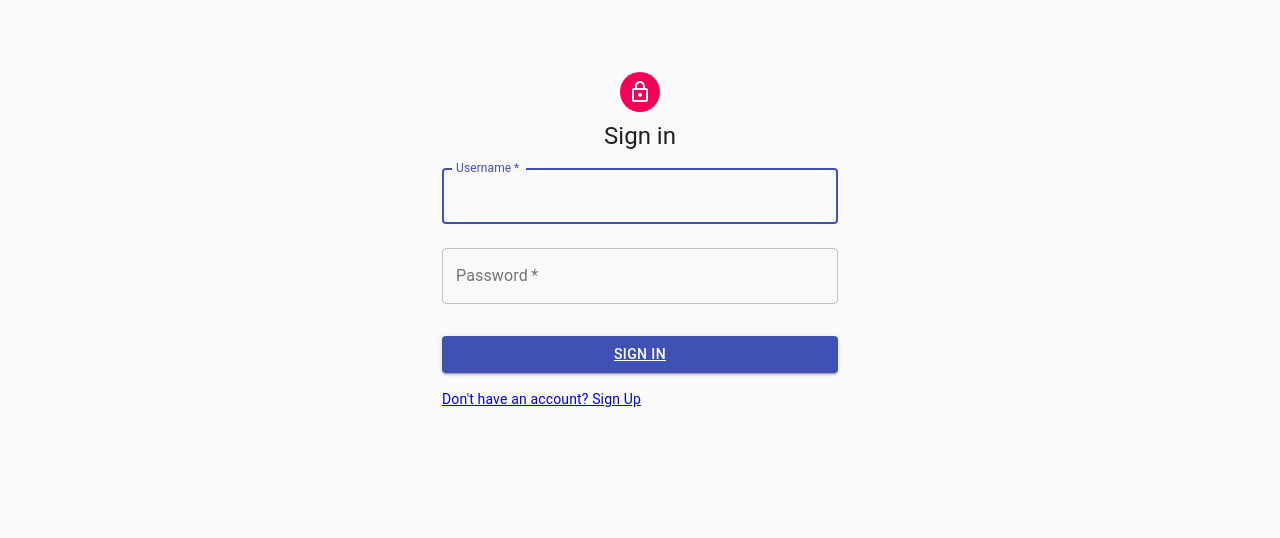
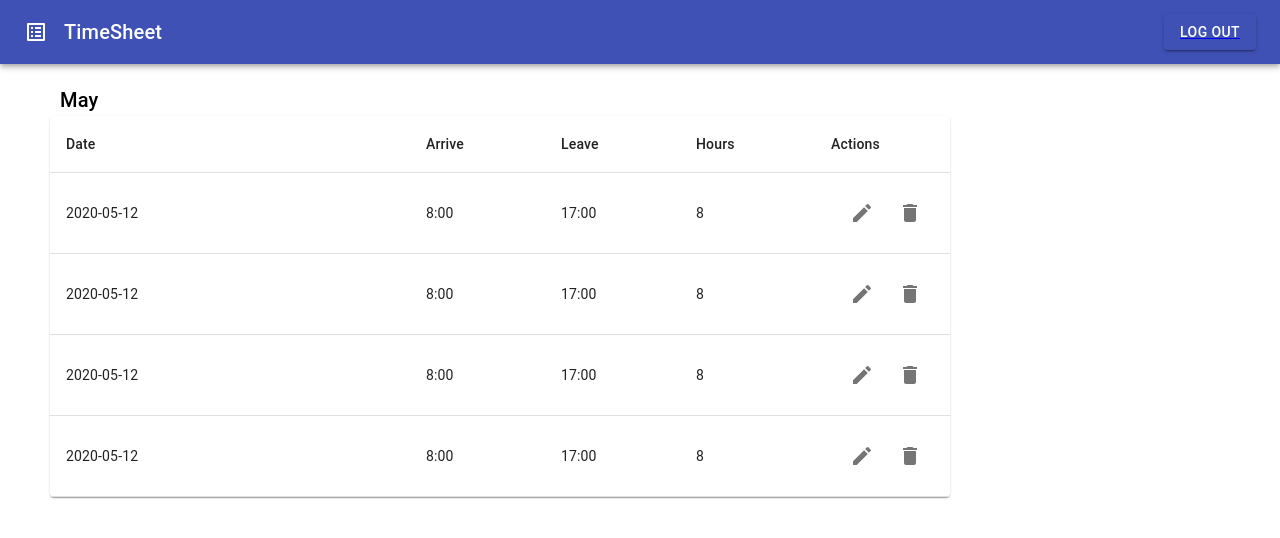
Before and after one commit to noramehesz/timesheet, a React (Create React App) app in the folder my-app/: page /studentPage in a window 1280 px wide. Shown: the top 538 px of the page. Built offline with nearby package versions, Linux system fonts and the light colour scheme.

Commit message:
timetable is ready & modify, save almost ready

```diff
--- a/my-app/src/App.tsx
+++ b/my-app/src/App.tsx
@@ -19,10 +19,10 @@ export enum UserType {
 }
 
 export type TimeSheet = {
-    owner: {type: User, required: true},
-    job: String,
-    timeSheetDate: {day: Day, time: Time},
-    days: [],
+    owner?: {type: User},
+    job?: String,
+    timeSheetDate: Date,
+    days: Day[],
 };
 
 type Time = {
@@ -32,9 +32,9 @@ type Time = {
 
 type Day =  {
     dayOfMoth: number,
-    arrive: Time,
-    leave: Time,
-    workingHours: number,
+    arrive: string,
+    leave: string,
+    workingHours: string,
 }
 
 export type User = {
@@ -63,7 +63,7 @@ function App() {
                     <Route path={"/signUp"}>
                         <SignUp setUser={setUser}/>
                     </Route>
-                    { user != null &&
+                    { // user != null &&
                         <Route path={"/studentPage"}>
                             <MainPageForStudent user={user} setUserState={setUser}/>
                         </Route>
--- a/my-app/src/NavBar.tsx
+++ b/my-app/src/NavBar.tsx
@@ -1,5 +1,5 @@
 import Toolbar from "@material-ui/core/Toolbar";
-import AccountCircle from "@material-ui/icons/AccountCircle";
+import ListAlt from "@material-ui/icons/ListAlt";
 import Typography from "@material-ui/core/Typography";
 import {Link} from "react-router-dom";
 import Button from "@material-ui/core/Button";
@@ -23,6 +23,7 @@ const useStyles = makeStyles(theme => ({
     },
     icon: {
         marginRight: theme.spacing(2),
+        marginTop: '4px',
     },
     logOutButton: {
         display: 'flex',
@@ -46,7 +47,7 @@ export default function NavBar(props: NavBarProps) {
         <AppBar position="relative" style={{display: "flex"}}>
             <Toolbar className={classes.toolbar}>
                 <div className={classes.usersData}>
-                    <AccountCircle className={classes.icon} />
+                    <ListAlt className={classes.icon} />
                     <Typography variant="h6" color="inherit" noWrap>
                         TimeSheet
                     </Typography>
--- a/my-app/src/StudentPages/MainPageForStudent.tsx
+++ b/my-app/src/StudentPages/MainPageForStudent.tsx
@@ -1,5 +1,7 @@
 import React from 'react';
 import NavBar from "../NavBar";
+import Typography from '@material-ui/core/Typography';
+import TimeSheet from '../TimeSheet/TimeSheetComponent';
 
 interface MainPageForStudentProps {
     user: any;
@@ -10,7 +12,8 @@ export default function MainPageForStudent(props: MainPageForStudentProps) {
     return(
         <div>
             <NavBar setUserState={props.setUserState}/>
-            <p>{props.user.email}</p>
+            <Typography style={{marginLeft: '60px', marginTop: '20px'}} variant='h6'>May</Typography>
+            <TimeSheet></TimeSheet>
         </div>
     )
 }
--- /dev/null
+++ b/my-app/src/TimeSheet/TimeSheetComponent.tsx
@@ -0,0 +1,85 @@
+import React from 'react';
+import { makeStyles } from '@material-ui/core/styles';
+import Table from '@material-ui/core/Table';
+import TableBody from '@material-ui/core/TableBody';
+import TableCell from '@material-ui/core/TableCell';
+import TableContainer from '@material-ui/core/TableContainer';
+import TableHead from '@material-ui/core/TableHead';
+import TableRow from '@material-ui/core/TableRow';
+import Paper from '@material-ui/core/Paper';
+import TimeSheetRow from "./TimeSheetRow";
+import { TimeSheet } from '../App';
+
+const useStyles = makeStyles({
+    table: {
+        minWidth: 650,
+        margin: 'auto',
+    },
+    tableContainer: {
+        marginLeft: 50,
+        width: 900
+    }
+});
+
+interface TimeSheetComponentState {
+    rows: any;
+    editing: number;
+}
+
+export default function TimeSheetComponent() {
+    const testData: TimeSheet = {
+        timeSheetDate: new Date("2020-05-01"),
+        days: [
+            {dayOfMoth: 1, arrive: "8:00", leave: "17:00", workingHours: '8'},
+            {dayOfMoth: 2, arrive: "8:00", leave: "17:00", workingHours: '8'},
+            {dayOfMoth: 3, arrive: "8:00", leave: "17:00", workingHours: '8'},
+            {dayOfMoth: 4, arrive: "8:00", leave: "17:00", workingHours: '8'},
+            ]
+    };
+    const [state, setState] = React.useState<TimeSheetComponentState>({rows: testData, editing: -1,});
+    const classes = useStyles();
+
+    const handleEditOnCLick = (idx: number) => {
+        if (state.editing !== -1) {
+            return;
+        } else {
+            let changeState = Object.assign({}, state);
+            changeState.editing = idx;
+            setState(changeState);
+        }
+    }
+
+    const handleDeleteOnCLick = () => {
+
+    }
+
+    const handleSaveOnCLick = () => {
+        setState({
+            ...state,
+            editing: -1,
+        });
+    }
+
+    return (
+        <TableContainer component={Paper} className={classes.tableContainer}>
+            <Table className={classes.table} aria-label="simple table">
+                <TableHead>
+                    <TableRow>
+                        <TableCell style={{width: "40%"}}>Date</TableCell>
+                        <TableCell style={{width: "15%"}}>Arrive</TableCell>
+                        <TableCell style={{width: "15%"}}>Leave</TableCell>
+                        <TableCell style={{width: "15%"}}>Hours</TableCell>
+                        <TableCell style={{width: "15%"}}>Actions</TableCell>
+                    </TableRow>
+                </TableHead>
+                <TableBody>
+                    {
+                        state.rows.days.map((day: any, idx: number) =>
+                        <TimeSheetRow editing={idx === state.editing ? true : false} day={day} editFunction={() => {handleEditOnCLick(idx)}} deleteFunction={handleDeleteOnCLick} saveFunction={handleSaveOnCLick}/>
+                        )
+                    }
+                </TableBody>
+            </Table>
+        </TableContainer>
+    );
+}
--- /dev/null
+++ b/my-app/src/TimeSheet/TimeSheetRow.tsx
@@ -0,0 +1,111 @@
+import React from 'react';
+import TableCell from "@material-ui/core/TableCell";
+import TableRow from "@material-ui/core/TableRow";
+import DateFnsUtils from '@date-io/date-fns';
+import Done from "@material-ui/icons/Done";
+import Edit from "@material-ui/icons/Edit";
+import Delete from "@material-ui/icons/Delete";
+import {
+    MuiPickersUtilsProvider,
+    KeyboardDatePicker,
+} from '@material-ui/pickers';
+import {TextField, IconButton} from "@material-ui/core";
+
+interface RowProps {
+    editing: boolean,
+    day: any;
+    editFunction: () => void;
+    saveFunction: () => void;
+    deleteFunction: () => void;
+}
+
+export default function TimeSheetRow(props: RowProps) {
+
+    const handleDateChange = () => {
+
+    }
+
+    return (
+        <TableRow key={1}>
+            <TableCell component="th" scope="row">
+                {props.editing ?
+                    <MuiPickersUtilsProvider utils={DateFnsUtils}>
+                        <KeyboardDatePicker
+                            disableToolbar
+                            variant="inline"
+                            format="MM/dd/yyyy"
+                            margin="normal"
+                            id="date-picker-inline"
+                            label="Date picker"
+                            value={"2020"}
+                            onChange={handleDateChange}
+                            KeyboardButtonProps={{
+                                'aria-label': 'change date',
+                            }}
+                        />
+                    </MuiPickersUtilsProvider>
+                    : "2020-05-12"}
+            </TableCell>
+            <TableCell >
+                {props.editing ?
+                    <TextField
+                        id="time"
+                        type="time"
+                        label={" "}
+                        defaultValue="08:00"
+                        InputLabelProps={{
+                            shrink: true,
+                        }}
+                        inputProps={{
+                            step: 3000,
+                        }}
+                    /> : props.day.arrive
+                }
+            </TableCell>
+            <TableCell >
+                {
+                    props.editing ?
+                        <TextField
+                            id="time"
+                            type="time"
+                            label={" "}
+                            defaultValue="16:00"
+                            InputLabelProps={{
+                                shrink: true,
+                            }}
+                            inputProps={{
+                                step: 3000,
+                            }}
+                        /> : props.day.leave
+                }
+            </TableCell>
+            <TableCell>
+                {props.editing ? <TextField
+                    type="number"
+                    label=' '
+                    style={{width: '75px'}}
+                >
+                </TextField> : props.day.workingHours
+                }
+            </TableCell>
+            <TableCell align={props.editing ? "center" : "right"}>{
+                props.editing ?
+                    <IconButton
+                        onClick={props.saveFunction}
+                    >
+                        <Done/>
+                    </IconButton> :
+                    <div>
+                    <IconButton
+                        onClick={props.editFunction}
+                    >
+                        <Edit/>
+                    </IconButton>
+                    <IconButton>
+                        <Delete/>
+                    </IconButton>
+                    </div>
+            }</TableCell>
+        </TableRow>
+    )
+}
```
Also changed, not shown: 1 other file (tests, documents, lock files or other folders).
